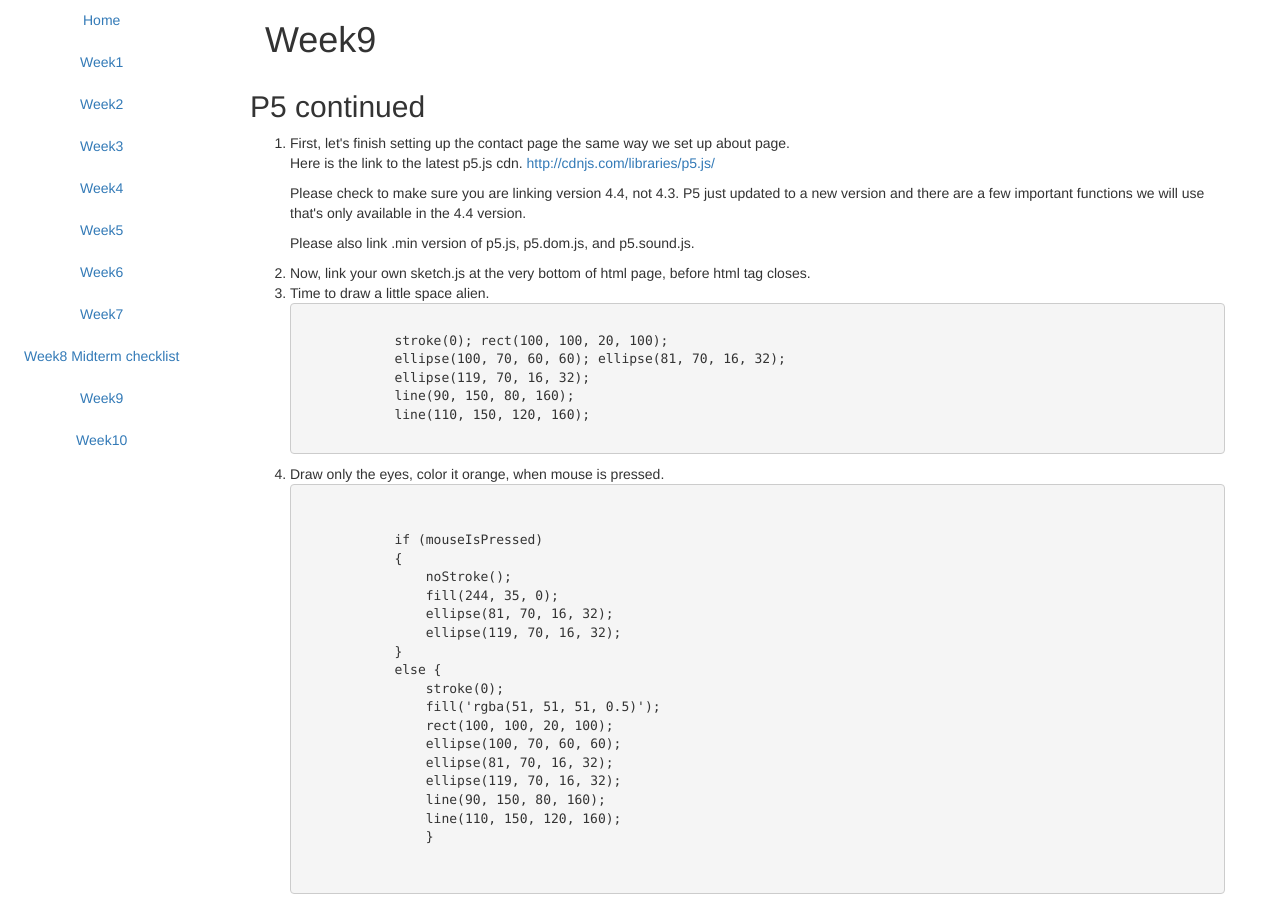
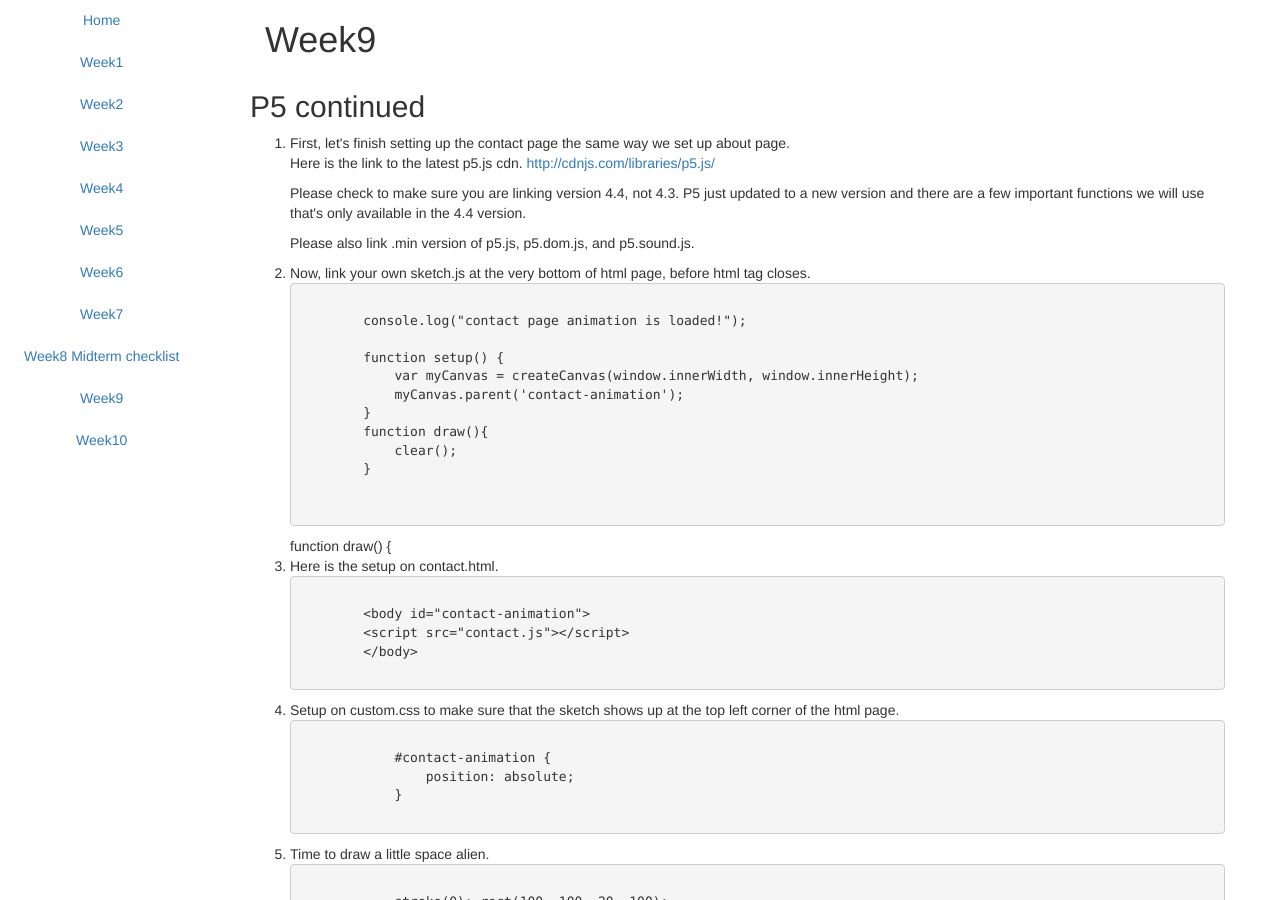
Before and after one commit to zhenzhenqi/MMA100, a Jekyll site: the page built from _posts/2015-04-01-week9.html, in a window 1280 px wide and 900 px high. Built offline with Jekyll 4.4.1, drawn with Linux system fonts in a browser that asks for light colours; nearby versions of some CDN libraries.

```diff
--- a/_posts/2015-04-01-week9.html
+++ b/_posts/2015-04-01-week9.html
@@ -9,7 +9,38 @@
         <p>Here is the link to the latest p5.js cdn. <a href="http://cdnjs.com/libraries/p5.js/">http://cdnjs.com/libraries/p5.js/</a></p>
         <p>Please check to make sure you are linking version 4.4, not 4.3. P5 just updated to a new version and there are a few important functions we will use that's only available in the 4.4 version.</p>
         <p>Please also link .min version of p5.js, p5.dom.js, and p5.sound.js.</p>
-        <li>Now, link your own sketch.js at the very bottom of html page, before html tag closes.</li>
+        <li>Now, link your own sketch.js at the very bottom of html page, before html tag closes.
+        {% highlight js %}
+        console.log("contact page animation is loaded!");
+
+        function setup() {
+            var myCanvas = createCanvas(window.innerWidth, window.innerHeight);
+            myCanvas.parent('contact-animation');
+        }
+        function draw(){
+            clear();
+        }
+
+        {% endhighlight %}
+
+
+function draw() {
+        </li>
+
+        <li>Here is the setup on contact.html.
+        {% highlight js %}
+        <body id="contact-animation">
+        <script src="contact.js"></script>
+        </body>
+        {% endhighlight %}
+        </li>
+        <li>Setup on custom.css to make sure that the sketch shows up at the top left corner of the html page.
+        {% highlight js %}
+            #contact-animation {
+                position: absolute;
+            }
+        {% endhighlight %}
+        </li>
         <li>Time to draw a little space alien.
             {% highlight js %}
             stroke(0); rect(100, 100, 20, 100);
```
